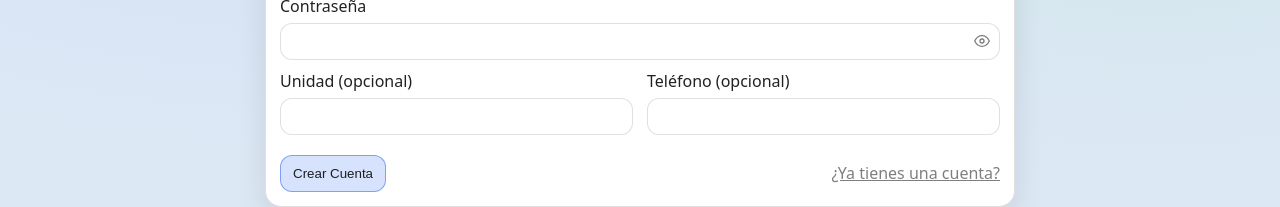
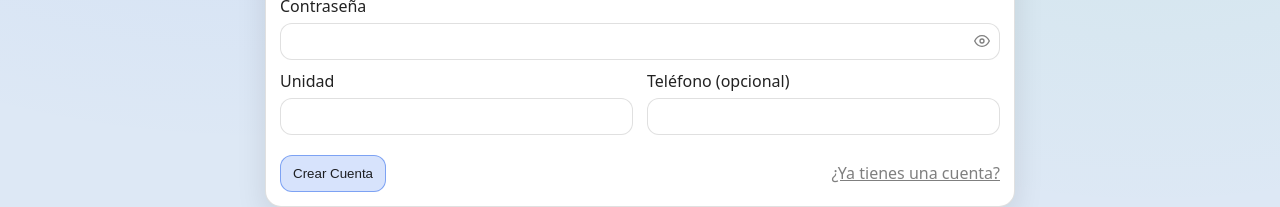
Before and after one commit to qosme/Prodomia, a React app in the folder frontend/: page /register in a window 1280 px wide. Shown: the part 332-539 px from the top of the page. Built offline with nearby package versions, Linux system fonts and the light colour scheme; no server answers; the HTML template or start-up script is replaced by a standard one.

Commit message:
fix: la Unidad (depto) es obligoria

```diff
--- a/frontend/src/pages/RegisterPage.jsx
+++ b/frontend/src/pages/RegisterPage.jsx
@@ -53,8 +53,8 @@ export default function RegisterPage() {
           </div>
           <div className="grid" style={{ gridTemplateColumns: '1fr 1fr' }}>
             <div className="field">
-              <label>Unidad (opcional)</label>
-              <input value={form.unit} onChange={(e) => update('unit', e.target.value)} />
+              <label>Unidad</label>
+              <input value={form.unit} onChange={(e) => update('unit', e.target.value)} required />
             </div>
             <div className="field">
               <label>Teléfono (opcional)</label>
```
Also changed, not shown: 1 other file (tests, documents, lock files or other folders).
